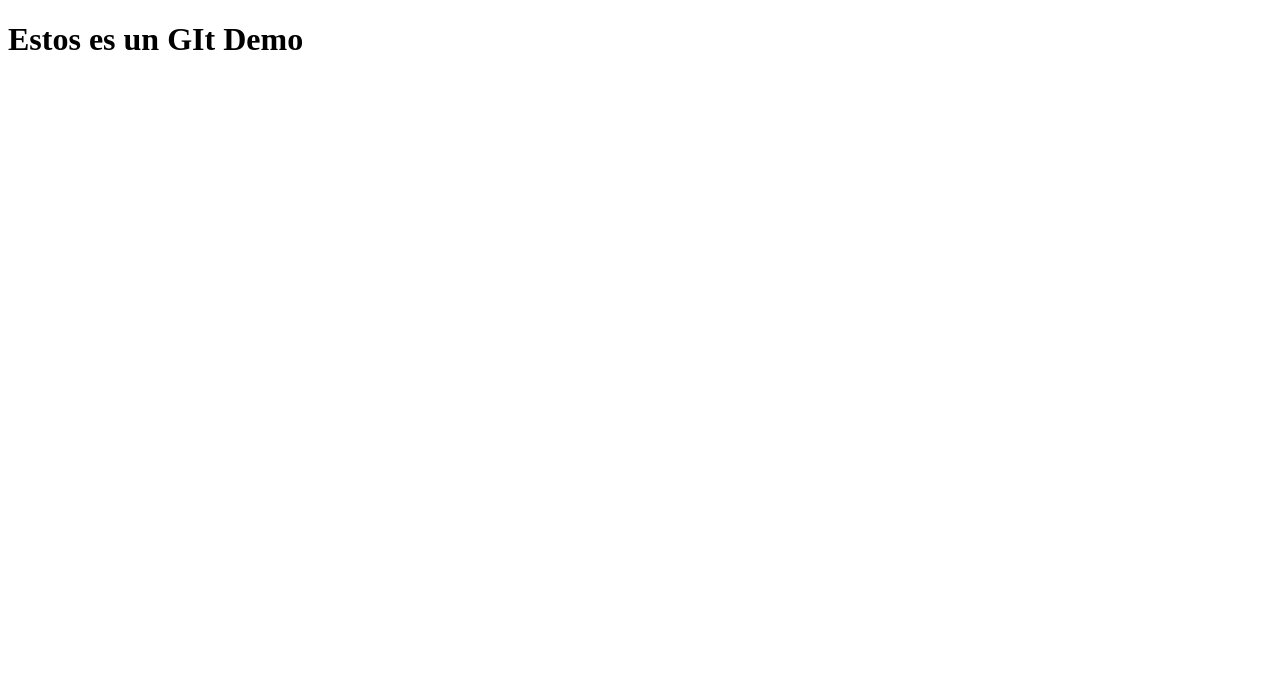
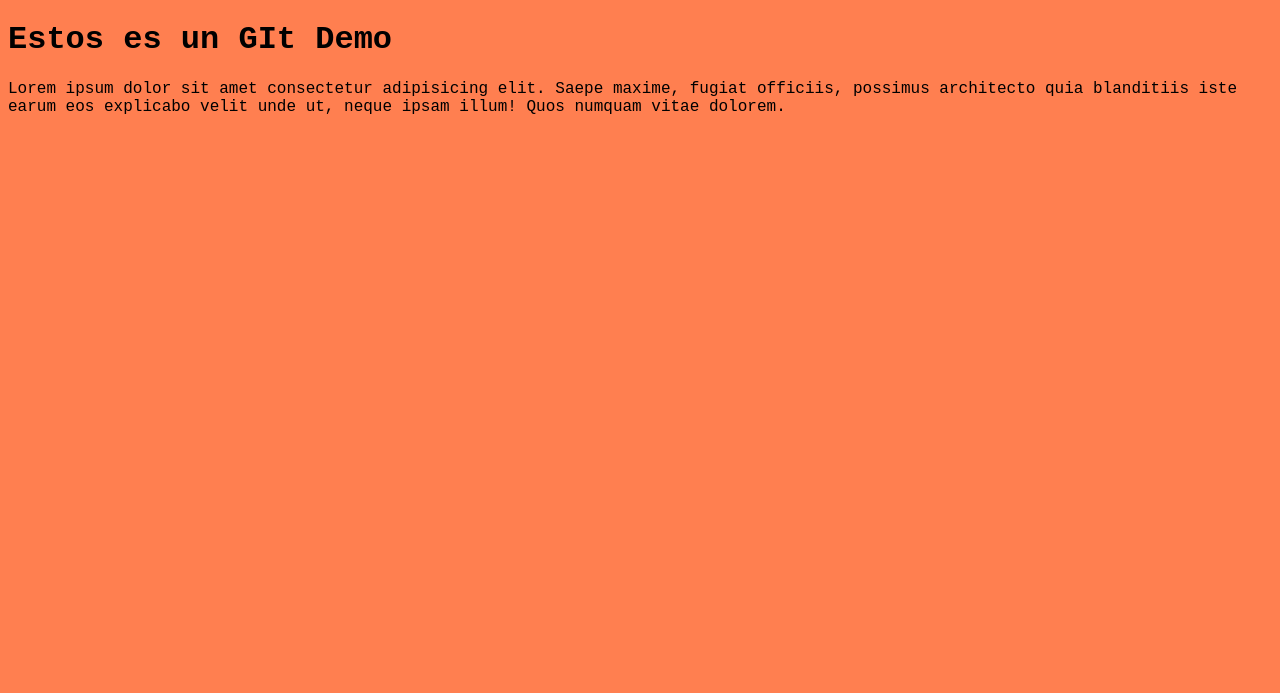
Before and after one commit to stackpredict/git_one, a plain HTML site: page index.html in a window 1280 px wide. Shown: the top 693 px of the page. Drawn offline with Linux system fonts and the light colour scheme.

Commit message:
cambios en rama2

```diff
--- a/css/estilos.css
+++ b/css/estilos.css
@@ -26,3 +26,9 @@
     line-height: 66px;
   }
 }
+/* rama 2*/
+body {
+  background-color: coral;
+  font-family: "Courier New", Courier, monospace;
+  font-size: 16px;
+}
--- a/index.html
+++ b/index.html
@@ -17,6 +17,11 @@
     <header>
       <h1>Estos es un GIt Demo</h1>
     </header>
+    <section>
+        <article>
+            <p>Lorem ipsum dolor sit amet consectetur adipisicing elit. Saepe maxime, fugiat officiis, possimus architecto quia blanditiis iste earum eos explicabo velit unde ut, neque ipsam illum! Quos numquam vitae dolorem.</p>
+        </article>
+    </section>
   </body>
   <footer>
     <a href="https://api.whatsapp.com/send?phone=+573002202916&text=Necesitas%20info" class="btn-wsp" target="_blank">
```
